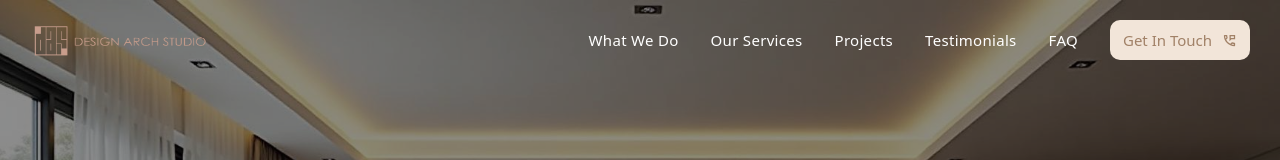
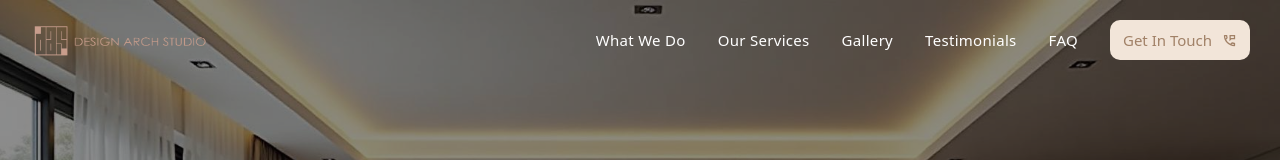
Before and after one commit to Byagari-Sai-Kumar/das-design-arch-studio, a React (Vite) app: page / in a window 1280 px wide. Shown: the top 160 px of the page. Built offline with nearby package versions, Linux system fonts and the light colour scheme.

Commit message:
Update navbar.jsx

```diff
--- a/src/components/navigationBar/navbar.jsx
+++ b/src/components/navigationBar/navbar.jsx
@@ -50,7 +50,7 @@ const Navbar = () => {
             <ul className="nav-links desktop">
                 <li><NavLink to="/what-we-do">What We Do</NavLink></li>
                 <li><NavLink to="/our-services">Our Services</NavLink></li>
-                <li><NavLink to="/gallery">Projects</NavLink></li>
+                <li><NavLink to="/gallery">Gallery</NavLink></li>
                 <li><NavLink to="/testimonials">Testimonials</NavLink></li>
                 <li><NavLink to="/faq">FAQ</NavLink></li>
                 <li>
@@ -71,7 +71,7 @@ const Navbar = () => {
                     <div className="mobile-menu">
                         <NavLink to="/what-we-do" onClick={closeAll}>What We Do</NavLink>
                         <NavLink to="/our-services" onClick={closeAll}>Our Services</NavLink>
-                        <NavLink to="/gallery" onClick={closeAll}>Projects</NavLink>
+                        <NavLink to="/gallery" onClick={closeAll}>Gallery</NavLink>
                         <NavLink to="/testimonials" onClick={closeAll}>Testimonials</NavLink>
                         <NavLink to="/faq" onClick={closeAll}>FAQ</NavLink>
                         <NavLink to="/"
```
